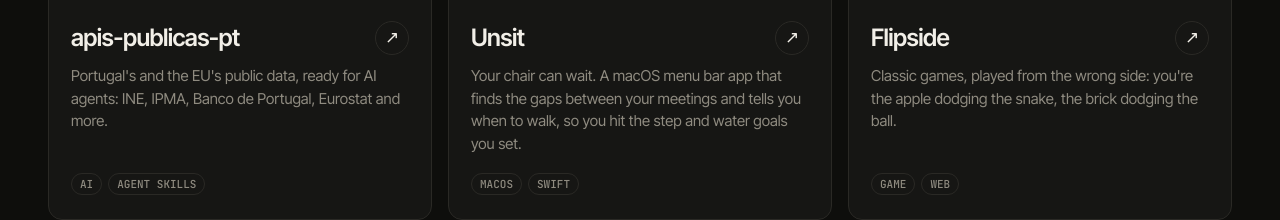
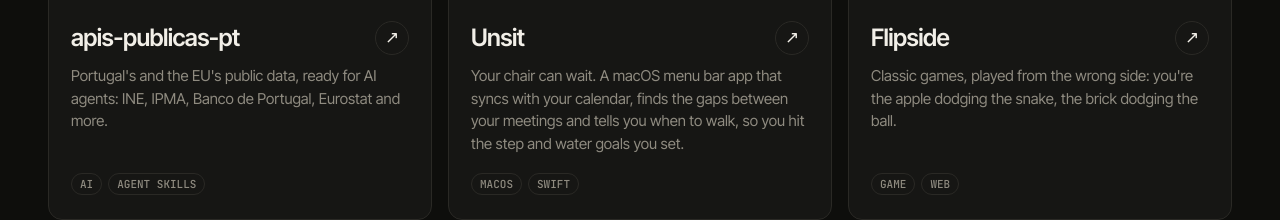
Before and after one commit to jorgesousa/jorgesousa.github.io, a plain HTML site: page index.html in a window 1280 px wide. Shown: the part 5169-5389 px from the top of the page. Drawn offline with Linux system fonts and the light colour scheme.

Commit message:
Unsit card: 0.5.5 demo, mention calendar sync
Co-Authored-By: Claude Opus 5.5 <noreply@anthropic.com>

```diff
--- a/index.html
+++ b/index.html
@@ -409,7 +409,7 @@ footer{display:flex;justify-content:space-between;flex-wrap:wrap;gap:12px;paddin
     </a>
     <a class="p reveal" href="https://github.com/jorgesousa/Unsit">
       <div class="media"><img src="img/unsit.gif" alt="Unsit: an island nudge from the notch tells you it's time to walk, and the menu bar panel tracks steps and water" loading="lazy"></div>
-      <div class="body"><div class="row"><h3>Unsit</h3><span class="arrow">↗</span></div><p>Your chair can wait. A macOS menu bar app that finds the gaps between your meetings and tells you when to walk, so you hit the step and water goals you set.</p><div class="chips"><span>macOS</span><span>Swift</span></div></div>
+      <div class="body"><div class="row"><h3>Unsit</h3><span class="arrow">↗</span></div><p>Your chair can wait. A macOS menu bar app that syncs with your calendar, finds the gaps between your meetings and tells you when to walk, so you hit the step and water goals you set.</p><div class="chips"><span>macOS</span><span>Swift</span></div></div>
     </a>
     <a class="p reveal" href="https://jorgesousa.github.io/flipside/">
       <div class="media"><img src="img/flipside.gif" alt="All eight Flipside games playing at once" loading="lazy"></div>
```
Also changed, not shown: img/unsit.gif.
